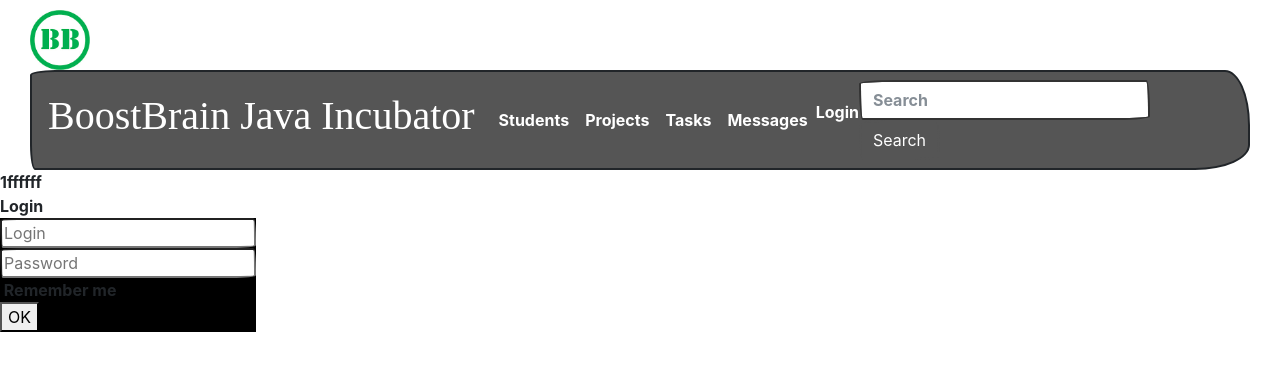
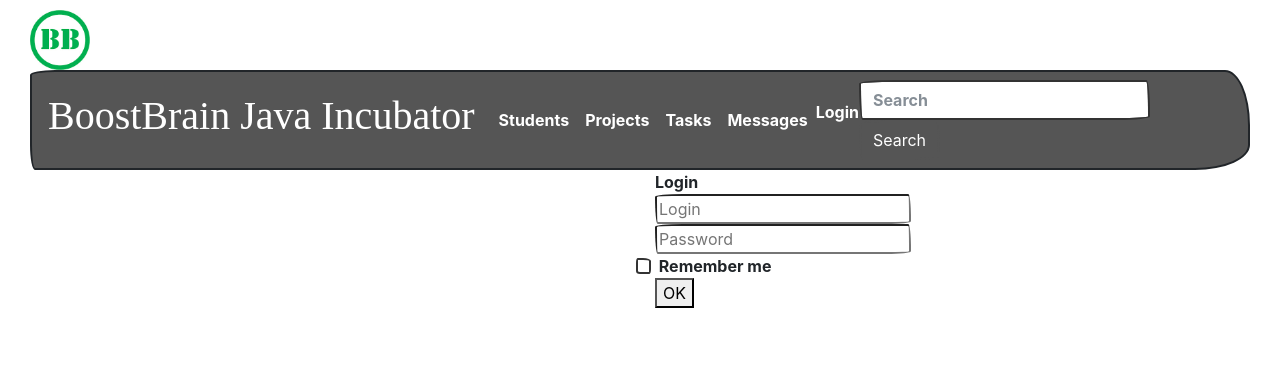
Before and after one commit to BJCreslin/backend4, a React (Create React App) app: page /login in a window 1280 px wide. Shown: the top 370 px of the page. Built offline with nearby package versions, Linux system fonts and the light colour scheme; a web font is replaced by a local one.

Commit message:
Логин в центр вынес

```diff
--- a/src/App.js
+++ b/src/App.js
@@ -3,20 +3,21 @@ import './App.css';
 import Header from "./components/header/Header";
 import {Col, Container, Row} from "react-bootstrap";
 import Content from "./components/content/Content";
+import css from './app.module.css';
 
 function App() {
     return (
-        <div>
-            <Container fluid>
+        <div className={css.container}>
+            <Container fluid={true}>
                 <Row>
                     <Col>
                         <Header/>
                     </Col>
                 </Row>
 
-                <Row>
+
                     <Content/>
-                </Row>
+
 
             </Container>
         </div>
--- /dev/null
+++ b/src/app.module.css
@@ -0,0 +1,3 @@
+.container {
+    display: flex;
+}
--- a/src/components/Login/Login.js
+++ b/src/components/Login/Login.js
@@ -4,12 +4,11 @@ import css from './login.module.css';
 
 const Login = (props) => {
     return (
-        <div className="center-block">
-
-
-                    <Col> 1ffffff
-                    </Col>
-                    <Col>
+        <span>
+             <Container className="themed-container" fluid={true} className={css.formDesign}>
+                 <Row xs="2">
+                 <Col></Col>
+                 <Col>
                         Login
                         <form className={css.formDesign}>
                             <div>
@@ -25,15 +24,15 @@ const Login = (props) => {
                             </div>
 
                             <div>
-                                <button > OK</button>
+                                <button> OK</button>
                             </div>
                         </form>
+                 </Col>
+                 <Col></Col>
+                 </Row>
+             </Container>
 
-                    </Col>
-
-
-
-        </div>
+        </span>
     )
 
 };
--- a/src/components/Login/login.module.css
+++ b/src/components/Login/login.module.css
@@ -1,4 +1,4 @@
 .formDesign {
-
-    background: #000;
+    align-items: center;
+    align-content: center;
 }
--- a/src/components/content/Content.js
+++ b/src/components/content/Content.js
@@ -1,5 +1,4 @@
 import React from "react";
-import {Container, Row} from "react-bootstrap";
 import {Route} from "react-router-dom";
 import Home from "./Home/Home";
 import UsersContainer from "./Users/UsersContainer";
@@ -7,13 +6,11 @@ import Login from "../Login/Login";
 
 const Content = () => {
     return (
-        <div>
-            <Row>
-                <Route path="/users" render={() => <UsersContainer/>}/>
-                <Route exact path="/" render={() => <Home/>}/>
-                <Route exact path="/login" render={() => <Login/>}/>
-            </Row>
-        </div>
+        <>
+            <Route path="/users" render={() => <UsersContainer/>}/>
+            <Route exact path="/" render={() => <Home/>}/>
+            <Route exact path="/login" render={() => <Login/>}/>
+        </>
     )
 };
 export default Content;
```
